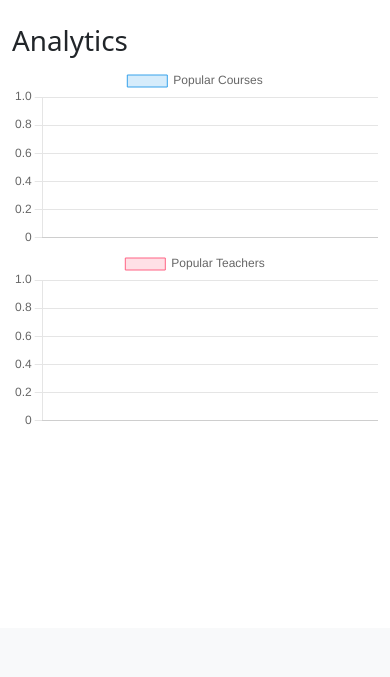
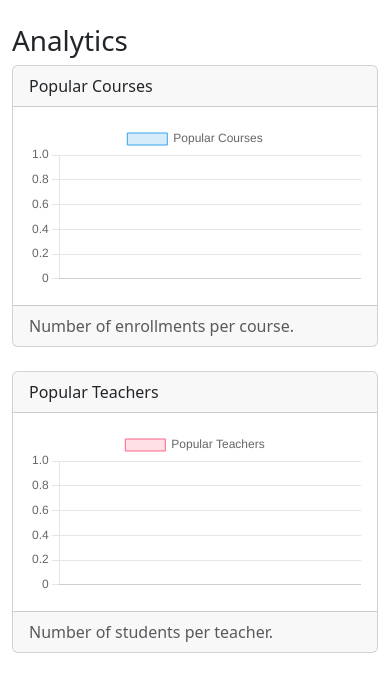
Before and after one commit to mesrsmid/SampleAgenda, a FastAPI app: page /analytics in a window 390 px wide. Shown: the part 216-893 px from the top of the page. Before the commit the page ends 640 px from the top, so only its background shows below. Run offline with FastAPI, Linux system fonts and the light colour scheme; data that the repository does not hold is empty.

Commit message:
Wrap analytics charts in responsive Bootstrap cards

```diff
--- a/templates/analytics.html
+++ b/templates/analytics.html
@@ -1,8 +1,30 @@
 {% extends 'base.html' %}
 {% block content %}
 <h1>Analytics</h1>
-<canvas id="coursesChart" width="400" height="200"></canvas>
-<canvas id="teachersChart" width="400" height="200"></canvas>
+<div class="row">
+  <div class="col-md-6 mb-4">
+    <div class="card">
+      <div class="card-header">Popular Courses</div>
+      <div class="card-body">
+        <canvas id="coursesChart"></canvas>
+      </div>
+      <div class="card-footer text-muted">
+        Number of enrollments per course.
+      </div>
+    </div>
+  </div>
+  <div class="col-md-6 mb-4">
+    <div class="card">
+      <div class="card-header">Popular Teachers</div>
+      <div class="card-body">
+        <canvas id="teachersChart"></canvas>
+      </div>
+      <div class="card-footer text-muted">
+        Number of students per teacher.
+      </div>
+    </div>
+  </div>
+</div>
 <script>
 async function loadCharts() {
   const coursesResp = await fetch('/api/analytics/popular-courses');
```
